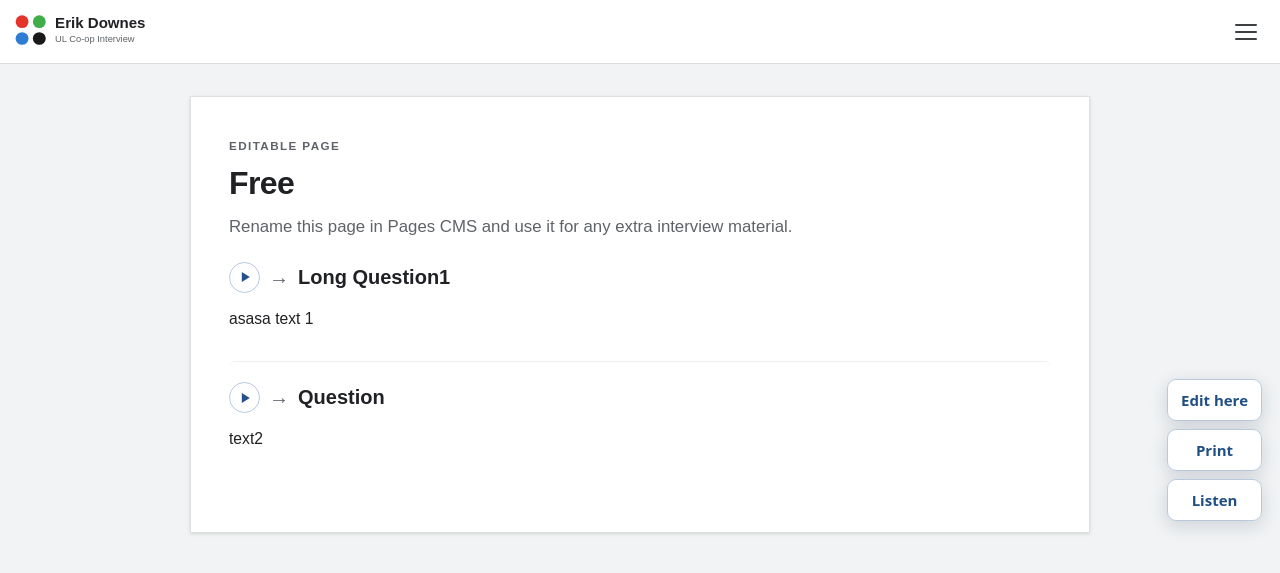
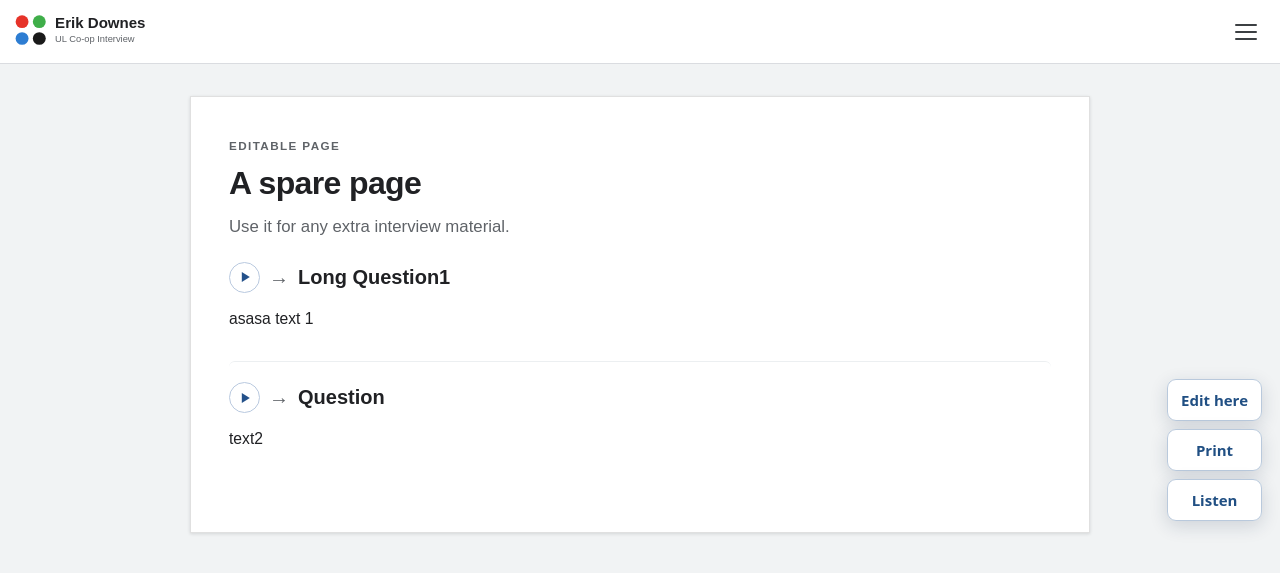
Before and after one commit to ronandownes/coop, a Jekyll site: the page built from spare-1.md, in a window 1280 px wide. Shown: the top 573 px of the page. Built offline with Jekyll 4.4.1, drawn with Linux system fonts in a browser that asks for light colours.

Commit message:
Update spare-1.md (via Pages CMS)

```diff
--- a/spare-1.md
+++ b/spare-1.md
@@ -1,10 +1,10 @@
 ---
 layout: doc
-handle: Spre
-title: Free
+handle: Page1
+title: A spare page
 nav_order: 300
 eyebrow: EDITABLE PAGE
-intro: Rename this page in Pages CMS and use it for any extra interview material.
+intro: Use it for any extra interview material.
 ---
 ## Handle1 | Long Question1
 
```
